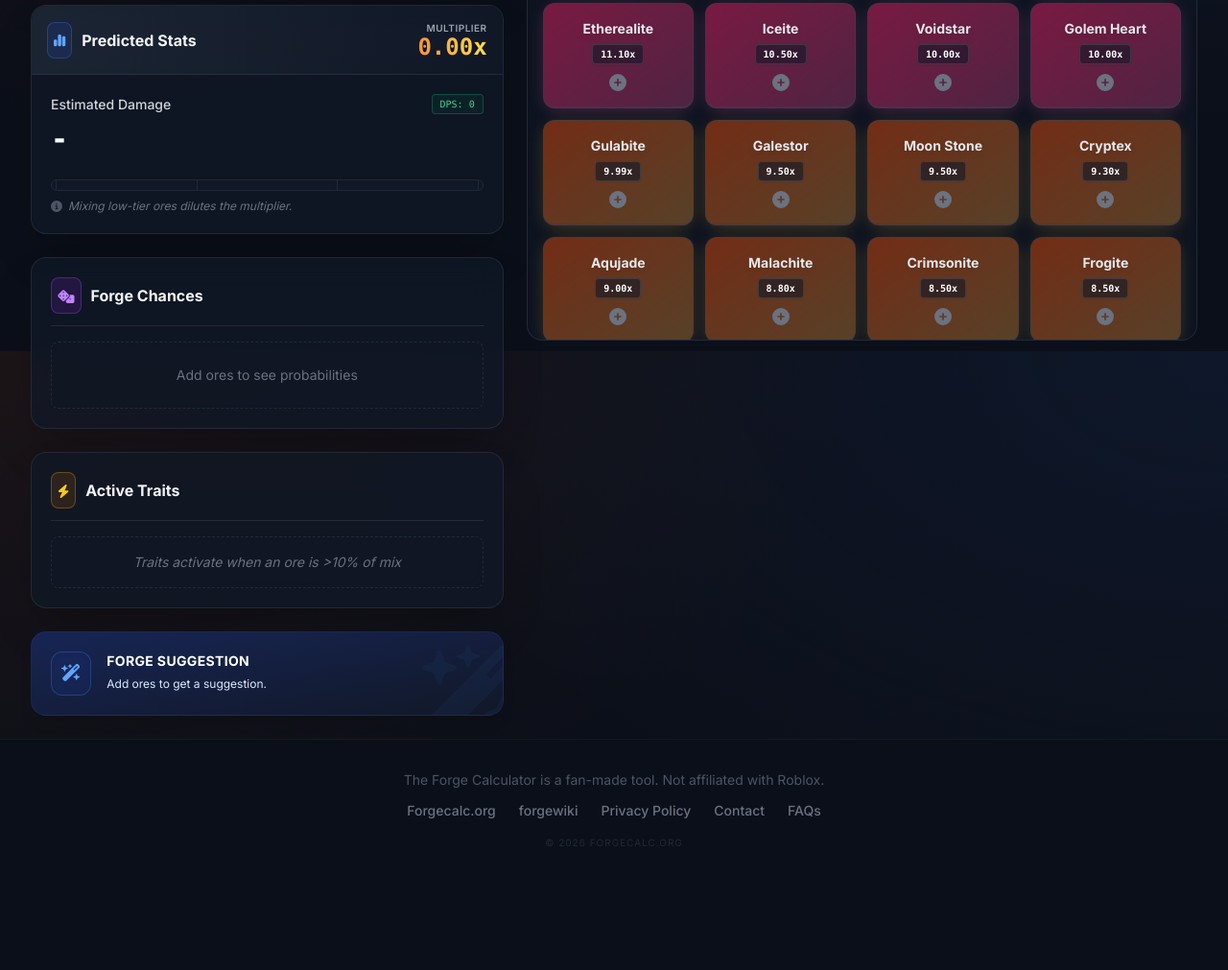
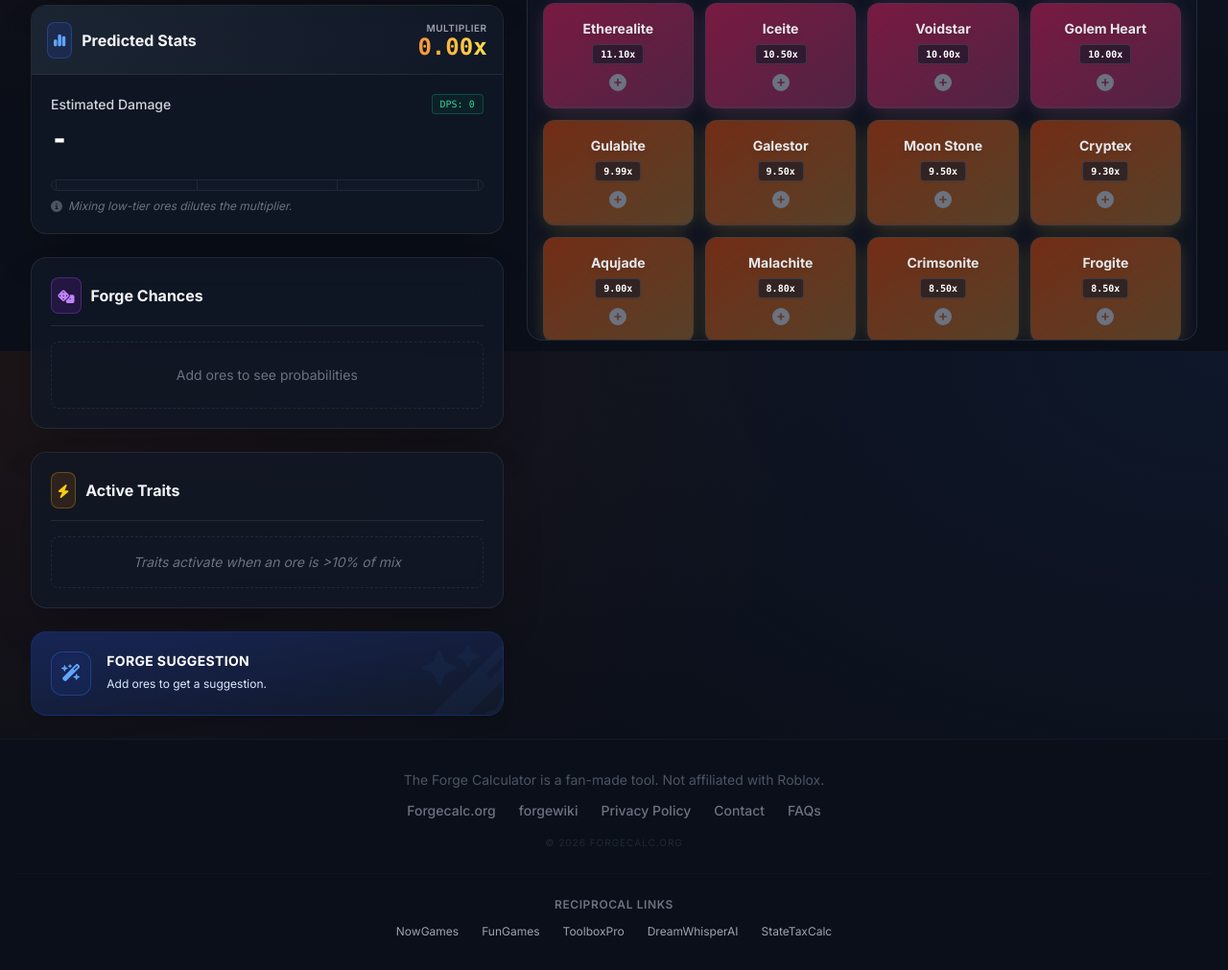
Before and after one commit to n20186005-hash/forgecalc, a plain HTML site: page index.html in a window 1280 px wide. Shown: the part 434-1445 px from the top of the page at 96% size. Before the commit the page ends 1352 px from the top, so only its background shows below. Drawn offline with nearby package versions, Linux system fonts and the light colour scheme.

Commit message:
Update index.html

```diff
--- a/index.html
+++ b/index.html
@@ -305,7 +305,20 @@
                 <a href="the-forge-contact.html" class="hover:text-orange-500 transition" data-i18n="footer_contact">Contact</a>
                 <a href="the-forge-calculator-crafting-guide.html" class="hover:text-orange-500 transition" data-i18n="footer_faq">FAQs</a>
             </div>
-            <p class="text-[10px] text-gray-800 mt-2 uppercase tracking-widest">&copy; 2026 Forgecalc.org</p>
+            <p class="text-[10px] text-gray-800 mt-2 uppercase tracking-widest mb-6">&copy; 2026 Forgecalc.org</p>
+
+            <!-- Reciprocal Links (New Section) -->
+            <div class="mt-6 pt-6 border-t border-gray-900/50">
+                <h3 class="text-xs font-semibold text-gray-500 mb-3 uppercase tracking-wider" data-i18n="reciprocal_link">Reciprocal Links</h3>
+                <div class="flex flex-wrap justify-center gap-4 sm:gap-6">
+                    <a href="https://nowgames.lol" class="text-gray-400 hover:text-orange-500 text-xs transition hover:underline" target="_blank" rel="noopener noreferrer">NowGames</a>
+                    <a href="https://fungames.today" class="text-gray-400 hover:text-orange-500 text-xs transition hover:underline" target="_blank" rel="noopener noreferrer">FunGames</a>
+                    <a href="https://toolboxpro.top" class="text-gray-400 hover:text-orange-500 text-xs transition hover:underline" target="_blank" rel="noopener noreferrer">ToolboxPro</a>
+                    <a href="https://dreamwhisperai.com" class="text-gray-400 hover:text-orange-500 text-xs transition hover:underline" target="_blank" rel="noopener noreferrer">DreamWhisperAI</a>
+                    <a href="https://statetaxcalc.com" class="text-gray-400 hover:text-orange-500 text-xs transition hover:underline" target="_blank" rel="noopener noreferrer">StateTaxCalc</a>
+                </div>
+            </div>
+
         </div>
     </footer>
 
@@ -349,6 +362,7 @@
                 footer_privacy: "Privacy Policy",
                 footer_contact: "Contact",
                 footer_faq: "FAQs",
+                reciprocal_link: "Reciprocal Links",
                 ore_empty_slot: "Empty",
                 ore_count_suffix: "Ores",
                 dmg_label: "DMG",
@@ -390,6 +404,7 @@
                 footer_privacy: "隱私政策",
                 footer_contact: "聯繫我們",
                 footer_faq: "常見問題",
+                reciprocal_link: "友情連結",
                 ore_empty_slot: "空",
                 ore_count_suffix: "礦石",
                 dmg_label: "傷害",
```
